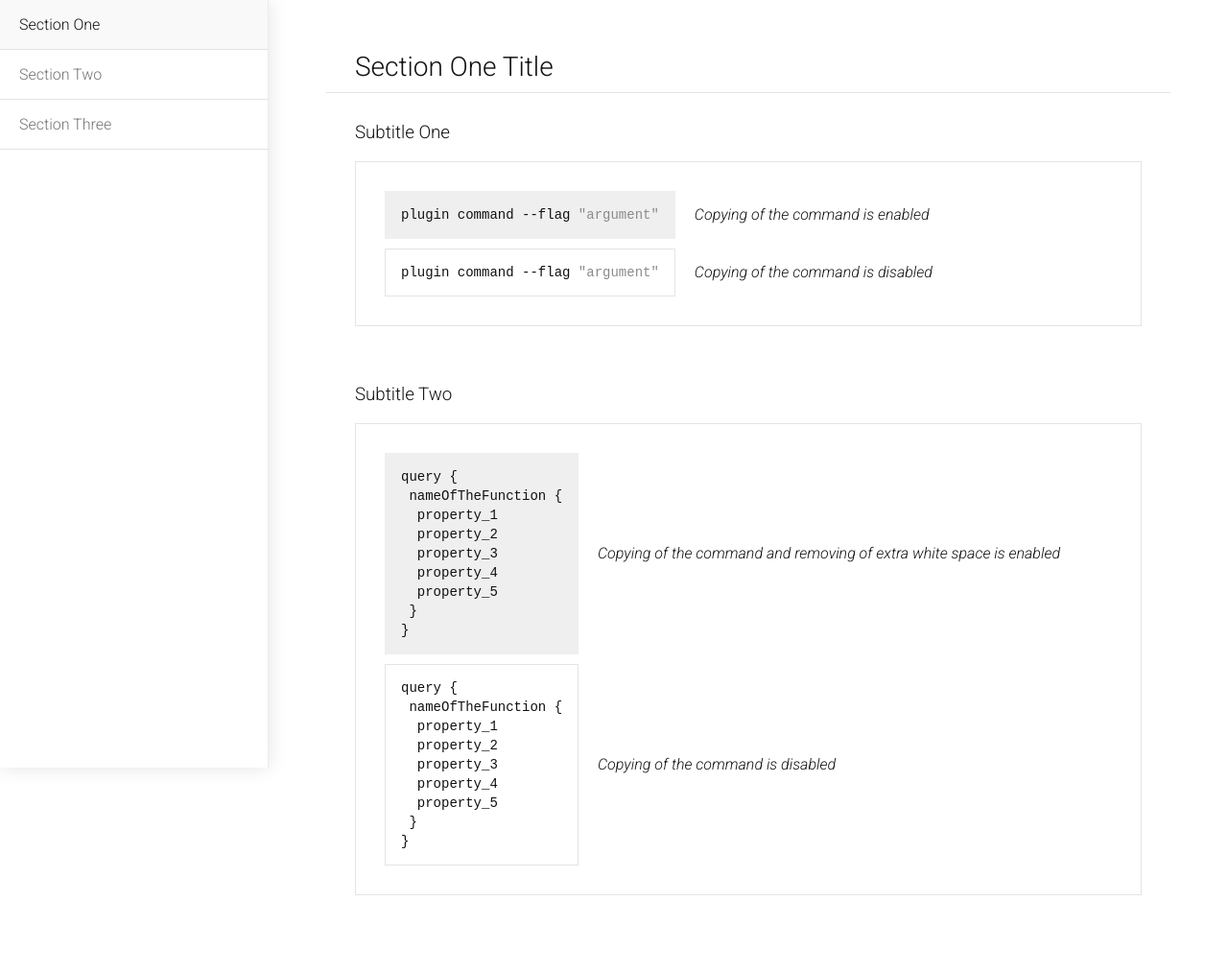
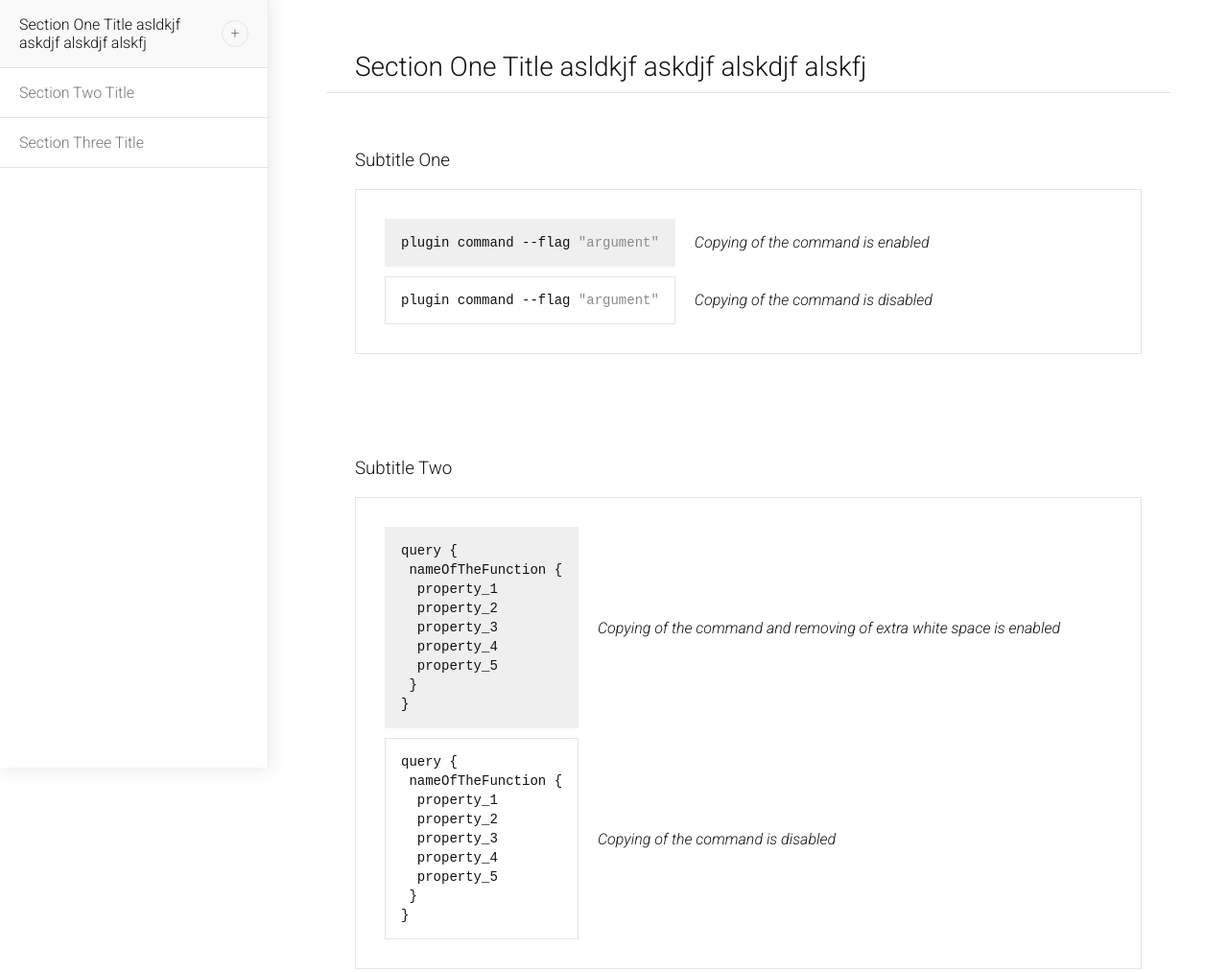
Before and after one commit to steve-232/cheat-sheet-template, a plain HTML site: page index.html in a window 1280 px wide. Shown: the top 1013 px of the page at 96% size. Drawn offline with nearby package versions, Linux system fonts and the light colour scheme.

Commit message:
nav menu is dynamically created during runtime

```diff
--- a/index.html
+++ b/index.html
@@ -3,7 +3,7 @@
   <head>
     <meta charset="UTF-8" />
     <meta name="viewport" content="width=device-width, initial-scale=1.0" />
-    <title>Cheat Sheet Template v1.0.0</title>
+    <title>Cheat Sheet Template v1.1.0</title>
     <link rel="preconnect" href="https://fonts.gstatic.com" />
     <link
       href="https://fonts.googleapis.com/css2?family=Roboto:ital,wght@0,300;1,300&display=swap"
@@ -16,7 +16,7 @@
     <style>
       /*
         name: Cheat Sheet Template
-        version: v1.0.0
+        version: v1.1.0
         url: https://github.com/steve-232/cheat-sheet-template
         license: MIT
       */
@@ -51,6 +51,11 @@
       code {
         white-space: pre-line;
       }
+      hr {
+        height: 1px;
+        border: none;
+        background-color: #e4e4e4;
+      }
       .clear-list {
         margin: 0;
         padding: 0;
@@ -80,7 +85,8 @@
         border-bottom: 1px solid #e4e4e4;
       }
       .content-body {
-        margin: 30px 30px 60px;
+        margin: 0 30px;
+        padding: 30px 0 60px;
       }
       .content-list {
         position: relative;
@@ -139,9 +145,18 @@
         overflow-y: auto;
         overflow-x: hidden;
       }
+      .main-nav ul {
+        margin: 0;
+        padding: 0;
+        list-style: none;
+      }
+      .main-nav li {
+        position: relative;
+      }
       .main-nav a {
         display: block;
-        padding: 16px 20px;
+        position: relative;
+        padding: 16px 48px 16px 20px;
         color: #737373;
         text-decoration: none;
         border-bottom: 1px solid #e4e4e4;
@@ -155,31 +170,47 @@
       .main-nav a:active {
         background-color: #fff;
       }
+      .main-nav ul ul {
+        height: 0;
+        overflow: hidden;
+      }
+      .main-nav ul ul a {
+        padding-left: 40px;
+      }
+      .main-nav__expand {
+        position: absolute;
+        top: 50%;
+        right: 20px;
+        width: 26px;
+        height: 26px;
+        color: #737373;
+        background-color: #f9f9f9;
+        border-radius: 50%;
+        text-align: center;
+        border: 1px solid #e4e4e4;
+        line-height: 26px;
+        cursor: pointer;
+        user-select: none;
+        transform: translateY(-50%);
+        transition: all 160ms linear;
+      }
+      .main-nav__expand:hover {
+        color: #111;
+        background-color: #fff;
+      }
     </style>
   </head>
   <body>
     <!-- wrapper / start -->
     <div class="wrapper">
-      <aside class="aside-menu">
-        <nav id="main-nav" class="main-nav">
-          <ul class="clear-list">
-            <li>
-              <a href="#section-1">Section One</a>
-            </li>
-            <li>
-              <a href="#section-2">Section Two</a>
-            </li>
-            <li>
-              <a href="#section-3">Section Three</a>
-            </li>
-          </ul>
-        </nav>
-      </aside>
+      <aside class="aside-menu"></aside>
       <!-- content / start -->
       <main class="main-content">
         <!-- main / start -->
-        <section id="section-1">
-          <h2 class="section-title">Section One Title</h2>
+        <section>
+          <h2 class="section-title">
+            Section One Title asldkjf askdjf alskdjf alskfj
+          </h2>
           <div class="content-body">
             <h3 class="content-title">Subtitle One</h3>
             <ul class="content-list clear-list">
@@ -236,7 +267,7 @@
         </section>
         <!-- section / end -->
         <!-- section / start -->
-        <section id="section-2">
+        <section>
           <h2 class="section-title">Section Two Title</h2>
           <div class="content-body">
             <h3 class="content-title">Subtitle One</h3>
@@ -264,7 +295,7 @@
         </section>
         <!-- section / end -->
         <!-- section / start -->
-        <section id="section-3">
+        <section>
           <h2 class="section-title">Section Three Title</h2>
           <div class="content-body">
             <ul class="content-list clear-list">
@@ -319,22 +350,126 @@
     <script>
       /*
         name: Cheat Sheet Template
-        version: v1.0.0
+        version: v1.1.0
         url: https://github.com/steve-232/cheat-sheet-template
         license: MIT
       */
-      const mainNavLinks = document.querySelectorAll(".main-nav a");
 
-      mainNavLinks.forEach((link) => {
-        if (link.hash === location.hash) link.classList.add("active");
+      location.hash = "";
+
+      const asideMenu = document.querySelector(".aside-menu");
+      const mainNav = document.createElement("nav");
+      const mainNavParentLinks = [];
+      const mainNavChildrenLinks = [];
+      mainNav.classList.add("main-nav");
+      mainNav.appendChild(document.createElement("ul"));
+
+      const sections = document.querySelectorAll(".main-content > section");
+
+      // built the main nav
+      sections.forEach((section, i) => {
+        const sectionTitle = section.querySelector(".section-title");
+        const li = document.createElement("li");
+        const link = document.createElement("a");
+
+        section.id = `section-${i}`;
+
+        link.textContent =
+          sectionTitle.dataset?.title || sectionTitle.textContent;
+        link.href = `#section-${i}`;
         link.addEventListener("click", function () {
-          mainNavLinks.forEach((link) => link.classList.remove("active"));
+          mainNavParentLinks.forEach((link) => link.classList.remove("active"));
+          mainNavChildrenLinks.forEach((link) =>
+            link.classList.remove("active")
+          );
           this.classList.add("active");
         });
+        mainNavParentLinks.push(link);
+        li.appendChild(link);
+
+        // built the dropdown nav
+        const sectionsInner = section.querySelectorAll(".content-body");
+
+        if (sectionsInner.length >= 2) {
+          const ulInner = document.createElement("ul");
+
+          sectionsInner.forEach((sectionInner, ii) => {
+            const sectionTitleInner =
+              sectionInner.querySelector(".content-title");
+            const liInner = document.createElement("li");
+            const linkInner = document.createElement("a");
+
+            sectionInner.id = `section-${i}-${ii}`;
+
+            linkInner.textContent =
+              sectionTitleInner.dataset?.title || sectionTitleInner.textContent;
+            linkInner.href = `#section-${i}-${ii}`;
+            linkInner.addEventListener("click", function () {
+              mainNavParentLinks.forEach((link) => {
+                link.classList.remove("active");
+              });
+              mainNavChildrenLinks.forEach((link) =>
+                link.classList.remove("active")
+              );
+              this.classList.add("active");
+              this.parentElement.parentElement.parentElement
+                .querySelector("a")
+                .classList.add("active");
+            });
+            mainNavChildrenLinks.push(linkInner);
+
+            liInner.appendChild(linkInner);
+            ulInner.appendChild(liInner);
+          });
+
+          li.appendChild(ulInner);
+
+          // insert "expand" icon
+          const iconExpand = document.createElement("span");
+          iconExpand.classList.add("main-nav__expand");
+          iconExpand.textContent = "+";
+
+          // toggle the dropdown nav
+          iconExpand.addEventListener("click", function () {
+            let menuHeight = 0;
+            const parentLink = this.parentElement;
+
+            if (
+              getComputedStyle(parentLink.nextElementSibling).getPropertyValue(
+                "height"
+              ) === "0px"
+            ) {
+              Array.from(parentLink.nextElementSibling.children).forEach(
+                (item) => {
+                  menuHeight += Number(
+                    getComputedStyle(item)
+                      .getPropertyValue("height")
+                      .replace("px", "")
+                  );
+                }
+              );
+
+              parentLink.nextElementSibling.style.height = `${menuHeight}px`;
+              this.textContent = "-";
+            } else {
+              parentLink.nextElementSibling.style.height = `0px`;
+              this.textContent = "+";
+            }
+          });
+
+          link.appendChild(iconExpand);
+        }
+
+        mainNav.children[0].appendChild(li);
       });
 
-      if (!location.hash.length) mainNavLinks[0].classList.add("active");
+      // highlight the "active" link
+      if (!location.hash.length) mainNavParentLinks[0].classList.add("active");
 
+      // insert the main nav
+      asideMenu.appendChild(mainNav);
+
+      // copy command
       const commands = document.querySelectorAll(".copy-content");
 
       commands.forEach((command) => {
```
